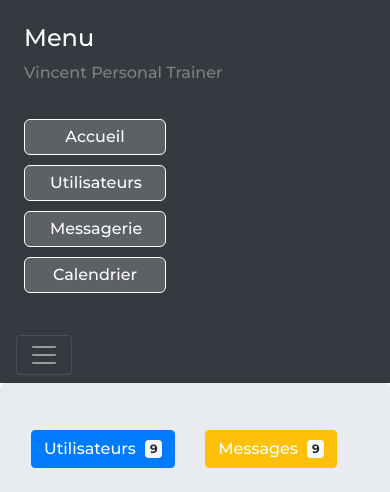
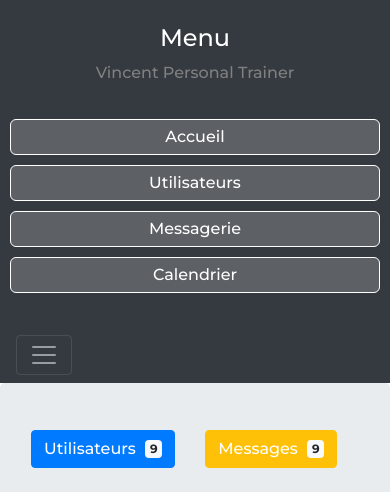
Before and after one commit to CyrilRabia91/VincentTrainer, a Symfony app: template templates/admin/index.html.twig in a window 390 px wide, after a click that opens the changed part. Shown: the top 492 px of the page. Run offline with Twig, Linux system fonts and the light colour scheme; the template is opened without the code that fills it, so the values that code supplies are empty; some libraries are stand-ins or nearby versions.

Commit message:
update ADmin

```diff
--- a/public/css/admin.css
+++ b/public/css/admin.css
@@ -81,3 +81,20 @@ body{
     width: calc( 100% - 400px);
     background-color: #f8f9fa!important;;
 }
+
+@media (max-width: 500px){
+    .menu-admin a {
+        max-width: none;
+        width:calc( 100% - 20px );
+        margin: 10px;
+    }
+
+    .menu-admin h5{
+        text-align: center;
+    }
+
+    #navbarToggleExternalContent .no_style{
+        width: 100%;
+        text-align: center;
+    }
+}
```
